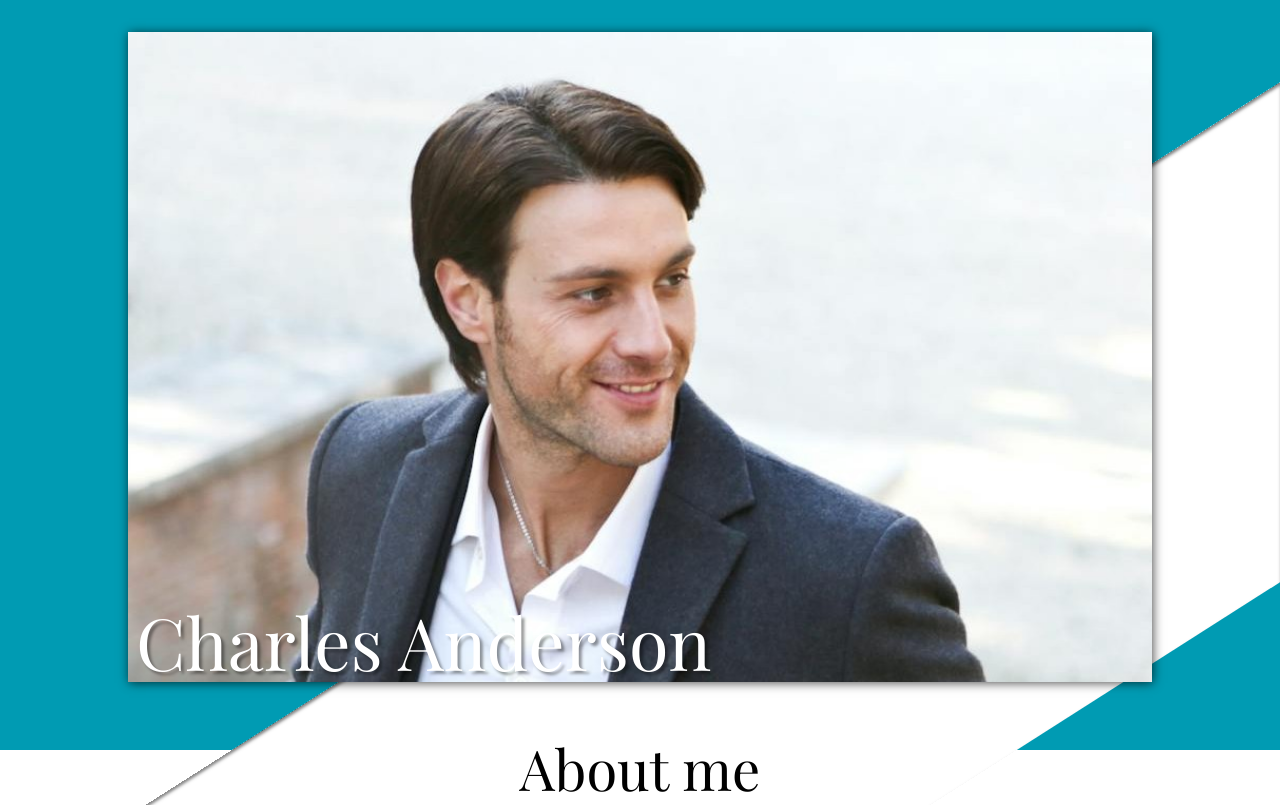
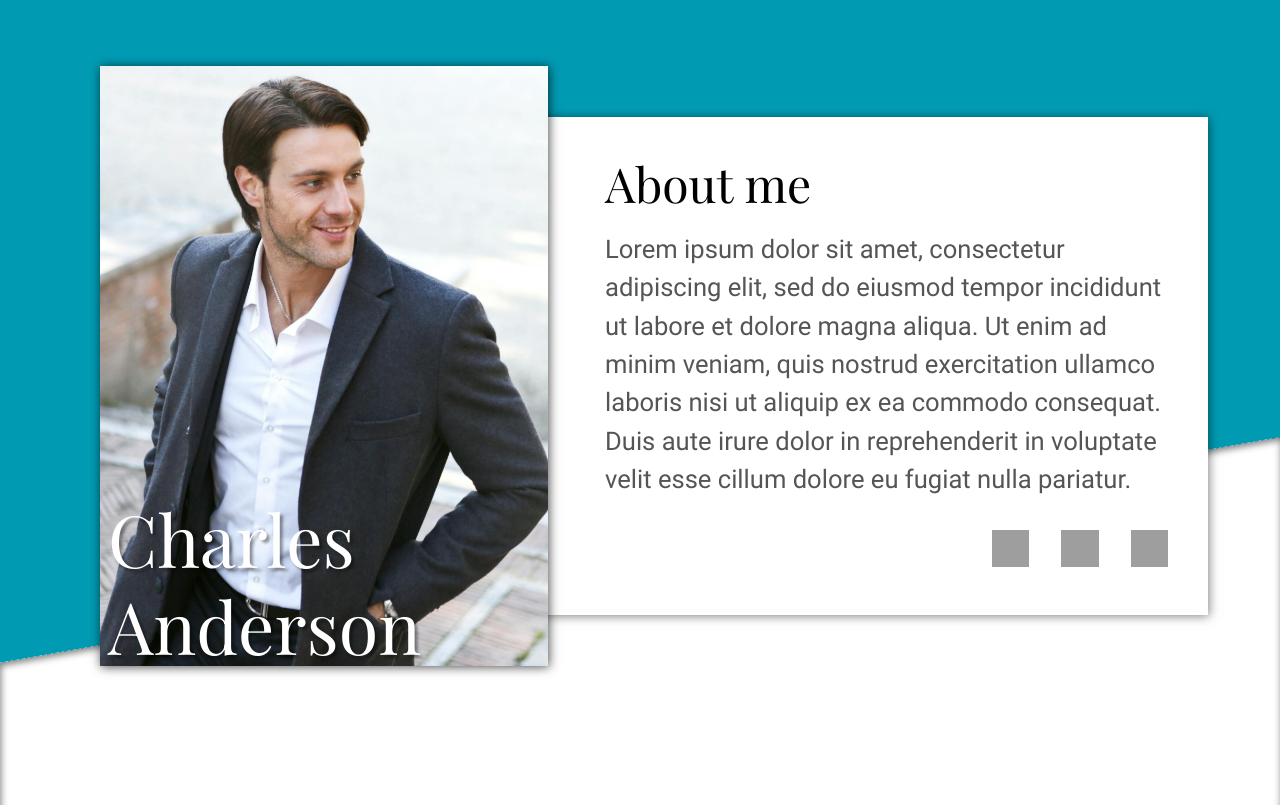
Before and after one commit to Suryakumar-Selvakumar/Homepage, a website built with webpack: page src/index.html in a window 1280 px wide. Shown: the top 805 px of the page. Built offline with nearby package versions, Linux system fonts and the light colour scheme; grey boxes are pictures that could not be loaded.

Commit message:
Style(header): Update header for desktop layout
Update the styles of the header section's elements to match the desktop
layout within its media query

```diff
--- a/src/style.css
+++ b/src/style.css
@@ -96,7 +96,7 @@ header {
 h1 {
   font-family: myFontTitle;
   font-weight: 500;
-  font-size: min(17.5vw, 3.5rem);
+  font-size: min(17.5vw, 3rem);
 }
 
 .about-me > p {
@@ -105,6 +105,7 @@ h1 {
   font-weight: 100;
   color: #555555;
   padding: 0 2rem;
+  line-height: 1.5;
 }
 
 .nav-icons {
@@ -250,7 +251,8 @@ footer {
   padding-top: 0.5rem;
 }
 
-.email-icon {
+.email-icon,
+.ph-no-icon {
   display: none;
 }
 
@@ -276,6 +278,11 @@ footer {
   height: 650px;
 }
 
+img,
+svg {
+  cursor: pointer;
+}
+
 @media (min-width: 768px) and (max-width: 1024px) {
   header {
     display: grid;
@@ -284,22 +291,13 @@ footer {
   }
 
   .skewed {
-    z-index: 1;
     height: 800px;
-    width: 100%;
-    position: absolute;
-    background-color: rgb(0, 155, 179);
     place-self: start;
   }
 
   .skewed::before {
-    content: "";
-    position: absolute;
-    left: 0;
-    right: 0;
     bottom: -135px;
     height: 435px;
-    background-color: rgb(255, 255, 255);
     transform: skewY(-15deg);
     box-shadow: inset 1px 3px 3px rgba(0, 0, 0, 0.5);
   }
@@ -336,7 +334,6 @@ footer {
   }
 
   .about-me > h1 {
-    font-size: min(7vw, 3rem);
     padding-right: 4vw;
     padding-top: 4rem;
   }
@@ -437,7 +434,8 @@ footer {
     padding-left: 0rem;
   }
 
-  .email-icon, .ph-no-icon {
+  .email-icon,
+  .ph-no-icon {
     display: inline-block;
     width: 2rem;
     vertical-align: middle;
@@ -465,3 +463,141 @@ footer {
     min-height: 515px;
   }
 }
+
+@media (min-width: 1025px) {
+  header {
+    display: grid;
+    grid-template-columns: min-content 1fr;
+    grid-template-rows: 700px;
+    place-items: start center;
+  }
+
+  .skewed {
+    height: 840px;
+  }
+
+  .skewed::before {
+    bottom: -165px;
+    height: 455px;
+    transform: skewY(-10deg);
+    box-shadow: inset 1px 3px 7px rgba(0, 0, 0, 0.5);
+  }
+
+  .person-image {
+    width: 35vw;
+    max-height: 600px;
+    position: relative;
+    right: -100px;
+    place-self: center;
+    background-image: url("./images/man-desktop-high.jpg");
+    justify-content: center;
+    z-index: 3;
+  }
+
+  #name {
+    align-self: flex-end;
+  }
+
+  .about-me {
+    place-self: center;
+    background-color: white;
+    box-shadow: 1px 1px 10px rgba(0, 0, 0, 0.5);
+    width: 60vw;
+    min-height: 485px;
+    position: relative;
+    left: -5vw;
+    align-items: end;
+    margin-top: 2rem;
+    padding-top: 0;
+  }
+
+  .about-me > h1 {
+    padding-top: 3rem;
+    align-self: flex-start;
+  }
+
+  .about-me > h1::before {
+    content: "";
+    float: left;
+    height: 1em;
+    width: 165px;
+  }
+
+  .about-me > p {
+    font-size: min(2vw, 1.6rem);
+    padding: 0 2.5rem 0 0;
+    line-height: 1.5;
+    padding-bottom: 0;
+  }
+
+  .about-me > p::before {
+    content: "";
+    float: left;
+    height: 8em;
+    width: 165px;
+  }
+
+  .nav-icons {
+    padding-right: 2.5rem;
+    position: relative;
+    top: 3rem;
+  }
+
+  main {
+    margin-top: 7.5rem;
+    z-index: 1;
+    align-items: center;
+    background-color: white;
+  }
+
+  main > h1 {
+    align-self: flex-start;
+    padding-left: 9vw;
+  }
+
+  .my-work {
+    display: grid;
+    grid-template-columns: repeat(auto-fill, minmax(350px, 1fr));
+    width: 100%;
+    row-gap: 3rem;
+    column-gap: 3rem;
+    place-items: start center;
+  }
+
+  .project {
+    display: flex;
+    flex-direction: column;
+    min-height: 500px;
+    box-shadow: 1px 1px 10px rgba(0, 0, 0, 0.6);
+  }
+}
+
+@media (min-width: 1025px) and (max-width: 1440px) {
+  .nav-icons {
+    padding-bottom: 2rem;
+    position: relative;
+    top: 1rem;
+  }
+  .about-me > p::before {
+    content: "";
+    float: left;
+    height: 10em;
+    width: 165px;
+  }
+  .about-me {
+    padding-bottom: 2rem;
+  }
+}
+
+@media (min-width: 1025px) and (max-width: 1238px) {
+  .about-me > p::before {
+    content: "";
+    float: left;
+    height: 11em;
+    width: 165px;
+  }
+  .nav-icons {
+    position: relative;
+    top: 1rem;
+  }
+}
```
Also changed, not shown: src/images/man-desktop-1-high.jpg (added), src/images/man-desktop-high.jpg (added).
